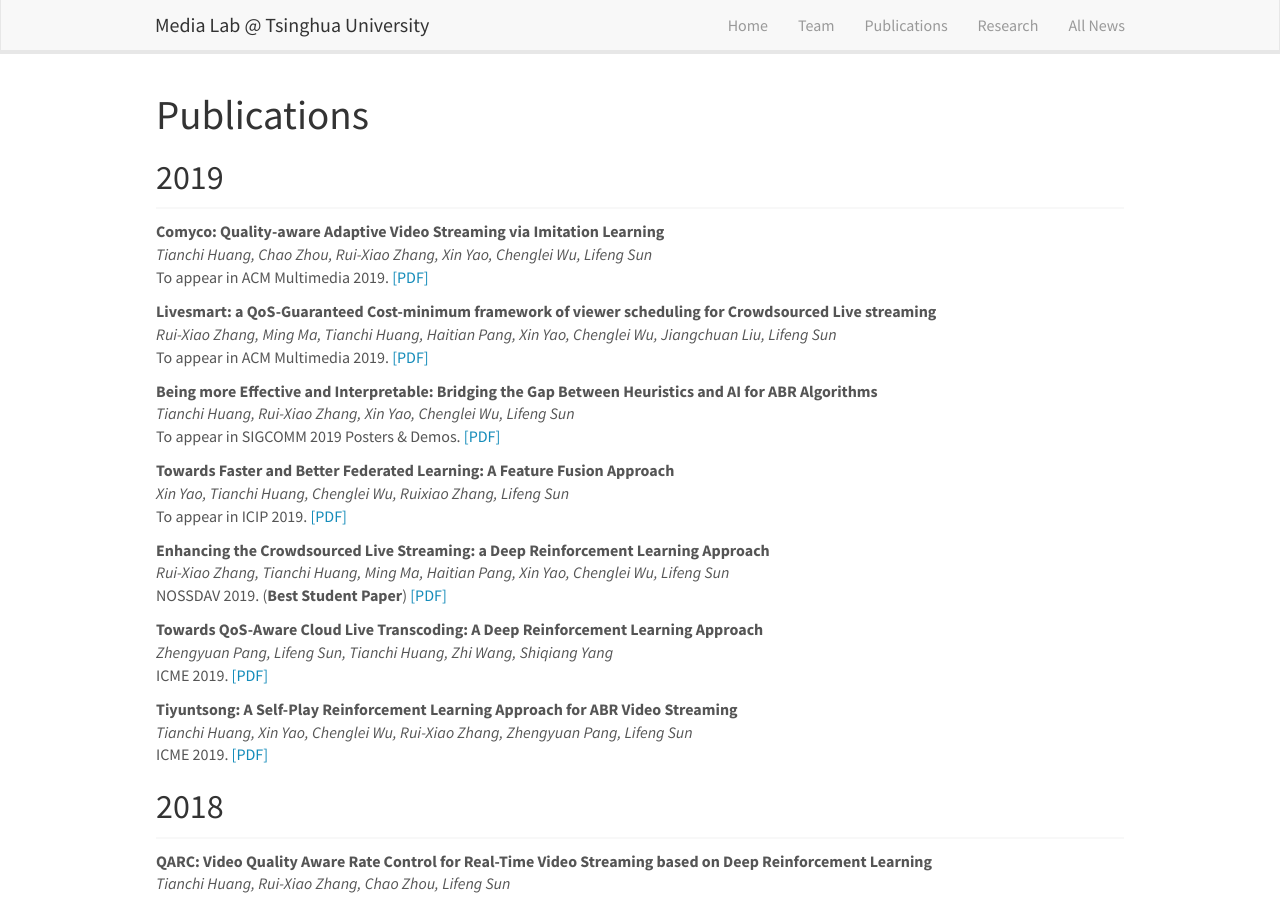
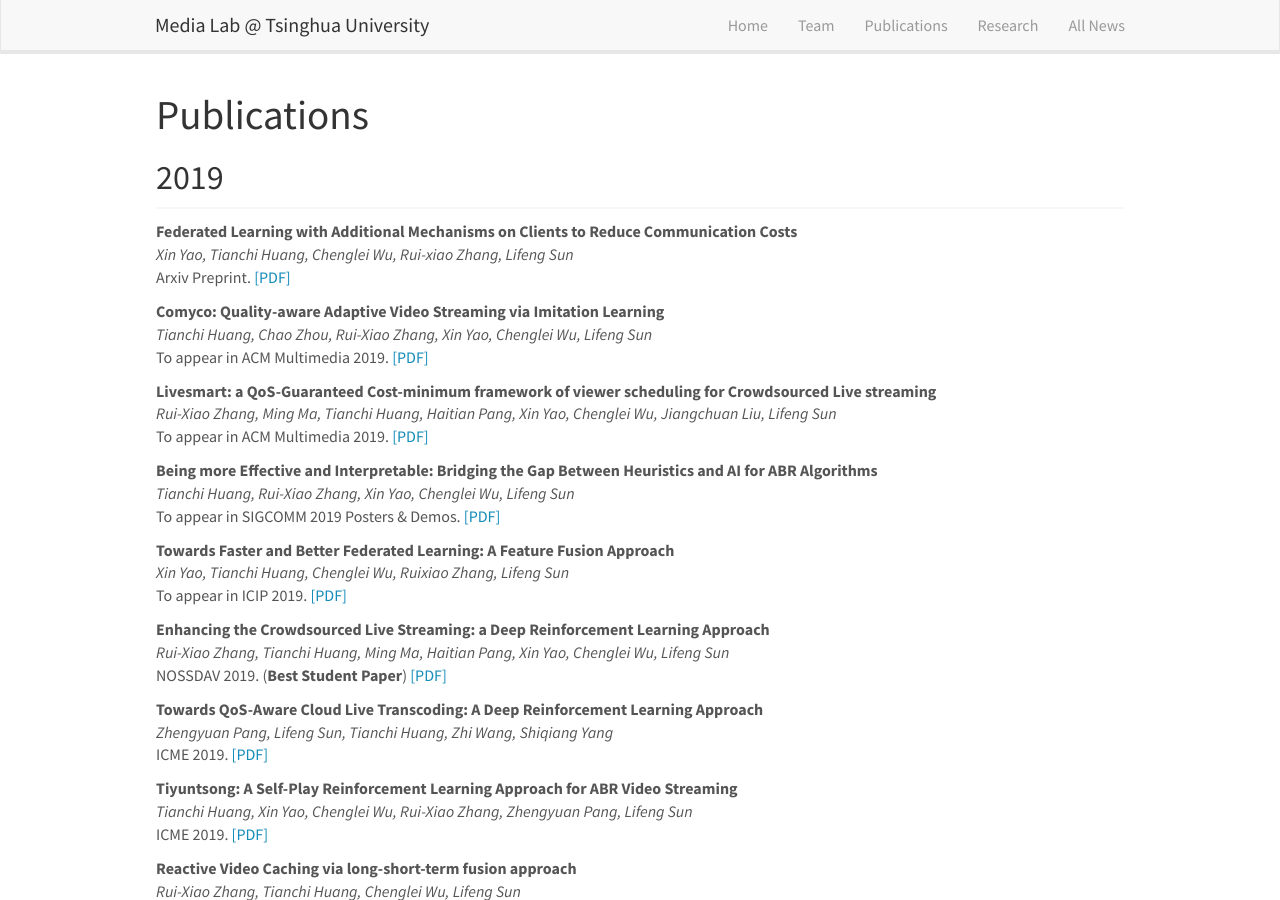
Before and after one commit to thu-media/homepage, a Jekyll site: the page built from _pages/publications.md, in a window 1280 px wide and 900 px high. Built offline with Jekyll 4.4.1, drawn with Linux system fonts in a browser that asks for light colours; some of the changed text lies outside the part shown.

Commit message:
Update publist.yml

```diff
--- a/_data/publist.yml
+++ b/_data/publist.yml
@@ -1,5 +1,10 @@
 - Year: 2019
   Publications:
+    - title: "Federated Learning with Additional Mechanisms on Clients to Reduce Communication Costs"
+      authors: Xin Yao, Tianchi Huang, Chenglei Wu, Rui-xiao Zhang, Lifeng Sun
+      link: https://arxiv.org/abs/1908.05891
+      conference: Arxiv Preprint.
+
     - title: "Comyco: Quality-aware Adaptive Video Streaming via Imitation Learning"
       authors: Tianchi Huang, Chao Zhou, Rui-Xiao Zhang, Xin Yao, Chenglei Wu, Lifeng Sun
       link: "#"
@@ -34,11 +39,18 @@
       link: http://godka.github.io/ICME19-Tiyuntsong.pdf
       conference: ICME 2019.
 
-
-
+    - title: "Reactive Video Caching via long-short-term fusion approach"
+      authors: Rui-Xiao Zhang, Tianchi Huang, Chenglei Wu, Lifeng Sun
+      link: https://arxiv.org/abs/1905.06650
+      conference: Arxiv Preprint.
 
 - Year: 2018
   Publications:
+    - title: "Two-Stream Federated Learning: Reduce the Communication Costs"
+      authors: Xin Yao, Chaofeng Huang, Lifeng Sun
+      link: "#"
+      conference: VCIP 2018.
+
     - title: "QARC: Video Quality Aware Rate Control for Real-Time Video Streaming based on Deep Reinforcement Learning"
       authors: Tianchi Huang, Rui-Xiao Zhang, Chao Zhou, Lifeng Sun
       link: http://godka.github.io/mm18-qarc.pdf
```
